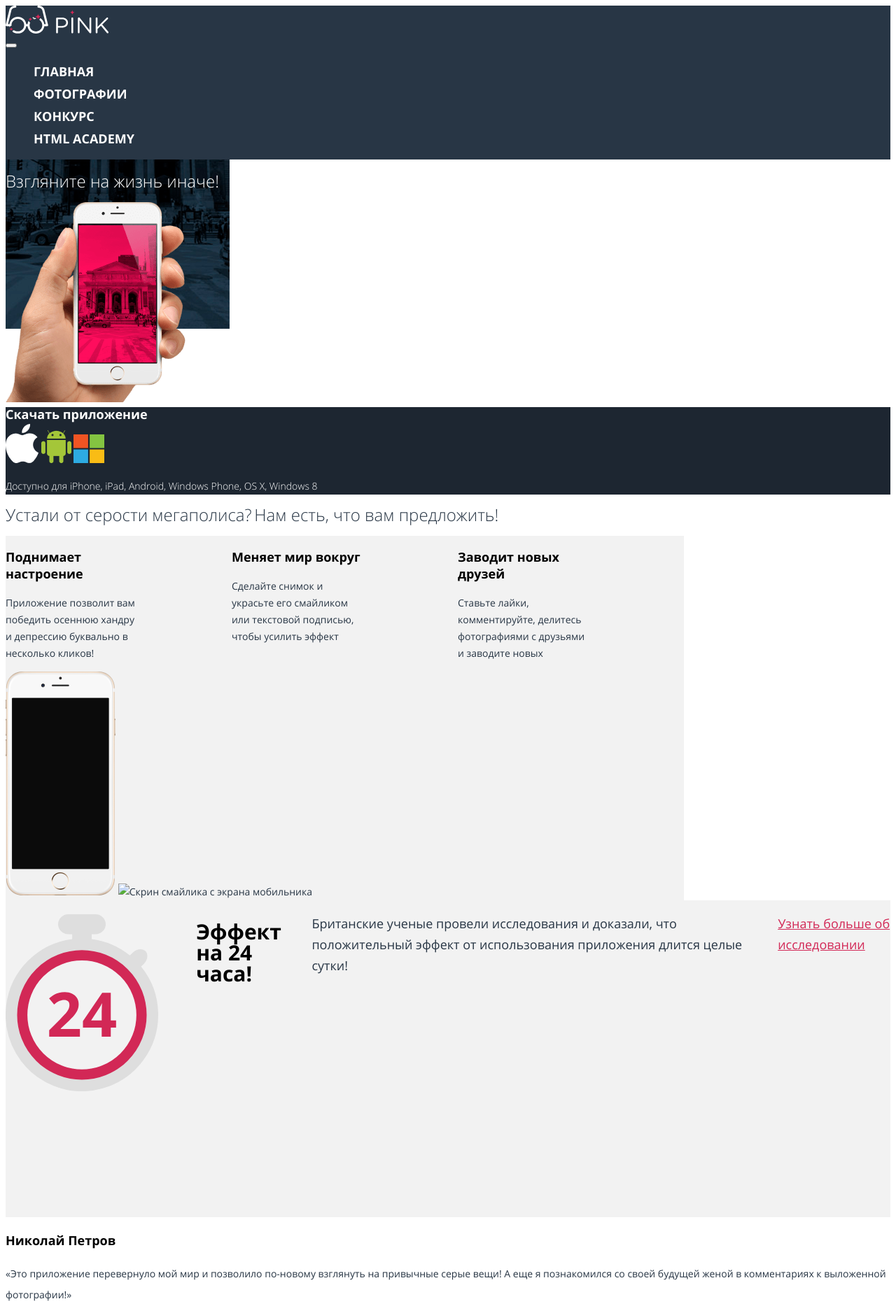
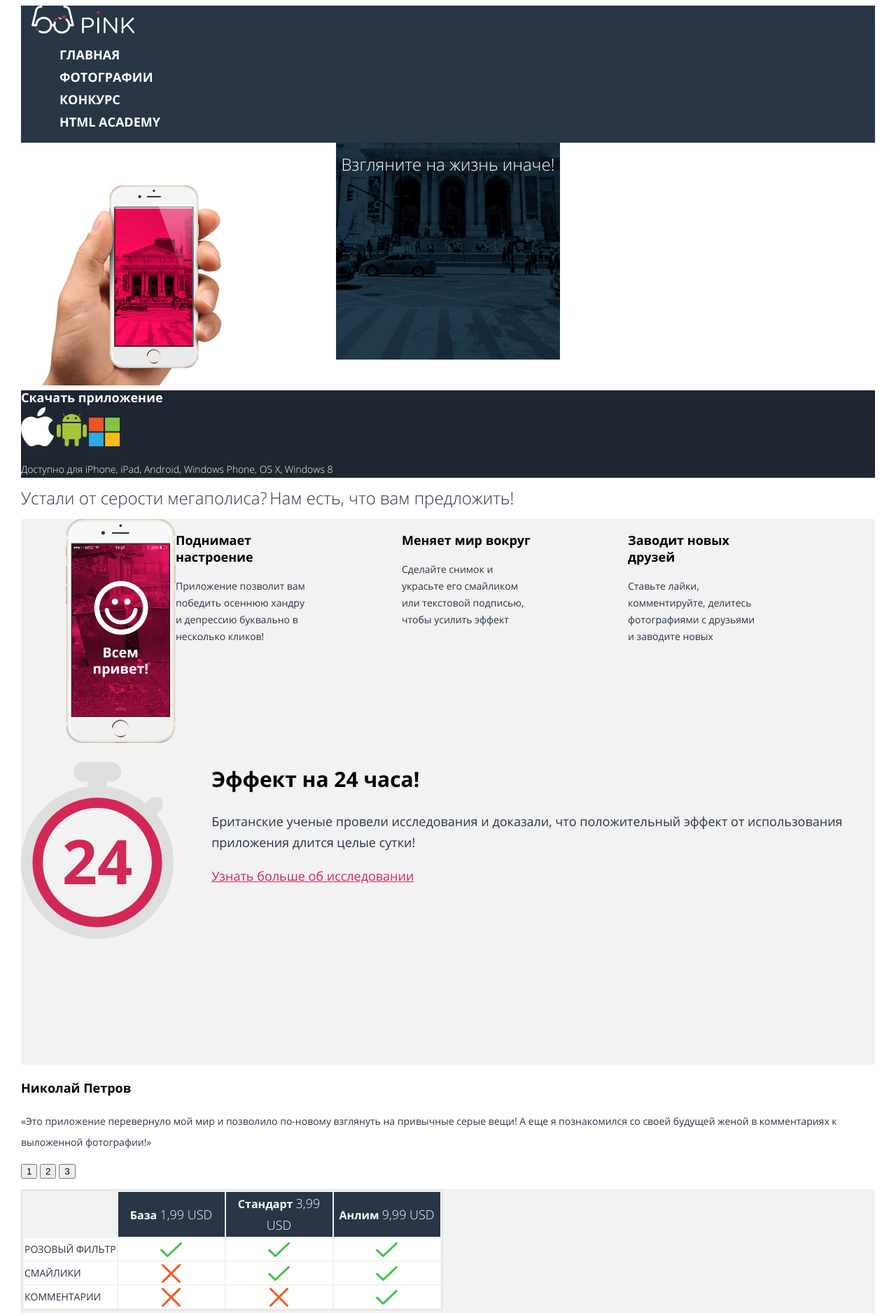
Before and after one commit to htmlacademy-adaptive/1755265-pink-25, a website: page source/index.html in a window 1280 px wide. Shown: the top 1877 px of the page at 70% size. Drawn offline with nearby package versions, Linux system fonts and the light colour scheme; files that its build step writes are made by us from their sources.

Commit message:
добвлаяет адапт сетку для главной страницы

```diff
--- a/source/index.html
+++ b/source/index.html
@@ -8,9 +8,9 @@
   <link rel="stylesheet" href="css/style.css">
 </head>
 
-<body class="page-body">
-  <div class="page-body__wrapper">
-    <header class="main-header">
+<body class="page-body container">
+  <div class="page-body__wrapper container">
+    <header class="main-header container">
       <nav class="main-nav">
         <a href="" class="logo">
           <svg class="logo__mobile" width="74" height="23" viewBox="0 0 74 23" fill="none"
@@ -108,15 +108,15 @@
         </ul>
       </nav>
     </header>
-    <h1 class="page-body__title">Взгляните на жизнь
+    <h1 class="page-body__title container">Взгляните на жизнь
       иначе!</h1>
-    <div class="phone-screen">
-      <div class="phone-screen__image">
+    <div class="phone-screen container">
+      <div class="phone-screen__image container">
         <img src="img/phone-screen.png" width="320" height="286" alt="Изображение руки с мобильником">
       </div>
     </div>
   </div>
-  <section class="download-application">
+  <section class="download-application container">
     <h2 class="visually-hidden">Скачать приложение на Apple, Android и Microsoft</h2>
     <div class="download-application__wrapper">
       <header class="download-application__header">
@@ -137,15 +137,15 @@
       </div>
     </div>
   </section>
-  <main class="main-page">
+  <main class="main-page container">
     <section class="capabilities">
       <h2 class="visually-hidden">Возможности приложения Pink</h2>
       <p class="capabilities__slogan"><span>Устали от серости мегаполиса?</span>
         <span>Нам есть, что вам
           предложить!</span>
       </p>
-      <section class="functions">
-        <div class="functions__wrapper">
+      <section class="functions container">
+        <div class="functions__wrapper container">
           <ul class="functions__list functions__list-slider">
             <li class="functions__list-item functions__list-item--img-1">
               <h3 class="functions__title">Поднимает настроение</h3>
@@ -168,24 +168,25 @@
             </li>
           </ul>
           <div class="phone-screen-wrapper">
-            <aside>
-              <img class="phone-screen-wrapper__image" src="img/iphone.png" width="157" height="320"
+            <div>
+              <img class="phone-screen-wrapper__image" src="../img/phone-screen-functions.png" width="157" height="320"
                 alt="Изображение мобильника">
-              <img class="phone-screen-wrapper__image" src="img/iphone-screen-smile.jpg" width="136" height="245"
-                alt="Скрин смайлика с экрана мобильника">
-            </aside>
+            </div>
           </div>
         </div>
       </section>
     </section>
     <section class="stopwatch">
+      <h2 class="visually-hidden">Блок с секундомером</h2>
       <img class="stopwatch__img" src="img/stopwatch.svg" width="298" height="345" alt="Секундомер">
+      <div class="stopwatch__wrapper">
       <p class="stopwatch__slogan">Эффект
         на 24 часа!</p>
       <p class="stopwatch__description">Британские ученые провели исследования
         и доказали, что положительный эффект
         от использования приложения длится целые сутки!</p>
-      <p class="stopwatch__more">Узнать больше об исследовании</p>
+      <a class="stopwatch__more" href="">Узнать больше об исследовании</a>
+      </div>
     </section>
     <section class="reviews">
       <h2 class="visually-hidden">Отзывы пользователей</h2>
@@ -295,7 +296,7 @@
       </div>
     </section>
   </main>
-  <footer class="main-footer">
+  <footer class="main-footer container">
     <div class="main-footer__wrapper">
       <a class="main-footer__link-logo" href="index.html"><img src="img/glasses.png" width="59" height="40"
           alt="Логотип Очки">
--- a/source/less/blocks/contacts.less
+++ b/source/less/blocks/contacts.less
@@ -2,12 +2,14 @@
   font-weight: 300;
   font-size: 24px;
   line-height: 29px;
+  text-align: center;
 }
 
 .contacts__title {
   font-weight: 700;
   font-size: 18px;
   line-height: 25px;
+  text-align: center;
 }
 
 .contacts__way {
@@ -15,14 +17,23 @@
   font-size: 24px;
   line-height: 33px;
   color: @rose-red;
+  text-align: center;
 }
 
 .contacts-map__picture {
   display: none;
 }
 
+.contacts__number {
+  text-align: center;
+}
+
+.contacts__email {
+  text-align: center;
+}
+
 @media (min-width: @mobile-width) {
-  .contacts__items {
+  .contacts__wrapper {
     display: flex;
     flex-direction: column;
     flex-wrap: wrap;
@@ -30,13 +41,13 @@
 }
 
 @media (min-width: @tablet-width) {
-  .contacts__items {
+  .contacts__wrapper {
     display: flex;
   }
 }
 
 @media (min-width: @desktop-width) {
-  .contacts__items {
+  .contacts__wrapper {
     display: grid;
   }
 }
--- /dev/null
+++ b/source/less/blocks/container.less
@@ -0,0 +1,15 @@
+.container {
+  width: 100%;
+  padding-left: 15px;
+  padding-right: 15px;
+  margin-left: auto;
+  margin-right: auto;
+
+  @media (min-width: @desktop-width) {
+    min-width: @desktop-width;
+  }
+
+  @media (min-width: @tablet-width) {
+    min-width: @tablet-width;
+  }
+}
--- a/source/less/blocks/functions.less
+++ b/source/less/blocks/functions.less
@@ -11,7 +11,7 @@
   line-height: 24px;
 }
 
-.functions__wrapper {
+.functions {
   background-color: @grey;
 }
 
@@ -20,8 +20,9 @@
 }
 
 @media (min-width: @tablet-width) {
-  .functions {
+  .functions__wrapper {
     display: flex;
+    flex-direction: row-reverse;
   }
 }
 
@@ -62,14 +63,14 @@
 }
 
 &--img-1::after {
-  background-image: url("img/deskimgtrash.png");
+  background-image: url("../img/deskimgtrash.png");
 }
 
 
 &--img-2::after {
-  background-image: url("img/deskimgsmile.png");
+  background-image: url("../img/deskimgsmile.png");
 }
 
 &--img-3::after {
-  background-image: url("img/deskimgredtrash.png");
+  background-image: url("../img/deskimgredtrash.png");
 }
--- a/source/less/blocks/main-nav.less
+++ b/source/less/blocks/main-nav.less
@@ -13,3 +13,9 @@
     width: 1200px;
   }
 }
+
+.main-nav__toggle {
+  @media (min-width: @desktop-width) {
+    display: none;
+  }
+}
--- a/source/less/blocks/page-body.less
+++ b/source/less/blocks/page-body.less
@@ -1,6 +1,7 @@
 .page-body__wrapper {
   background-image: url("../img/back-mobile.png");
   background-repeat: no-repeat;
+  background-position: center;
 }
 
 .page-body__title {
@@ -8,4 +9,5 @@
   font-size: 24px;
   color: @white;
   line-height: 29px;
+  text-align: center;
 }
--- a/source/less/blocks/rates.less
+++ b/source/less/blocks/rates.less
@@ -24,7 +24,7 @@
 
 .rates__table-value--yes {
   position: relative;
-  background-image: url("/img/yes.svg");
+  background-image: url("../img/yes.svg");
   background-position: center;
   width: 31px;
   height: 21px;
@@ -33,7 +33,7 @@
 }
 
 .rates__table-value--no {
-  background-image: url("/img/no.svg");
+  background-image: url("../img/no.svg");
   background-position: center;
   width: 27px;
   height: 27px;
--- a/source/less/main-nav.less
+++ /dev/null
@@ -1,9 +0,0 @@
-.main-nav__list {
-  list-style-type: none;
-}
-
-.main-nav__toggle {
-  @media (min-width: @desktop-width) {
-    display: none;
-  }
-}
--- a/source/less/style.less
+++ b/source/less/style.less
@@ -24,3 +24,4 @@
 @import "blocks/logo.less";
 @import "blocks/stopwatch.less";
 @import "blocks/visually-hidden.less";
+@import "blocks/container.less";
```
Also changed, not shown: source/img/phone-screen-functions.png (added).
